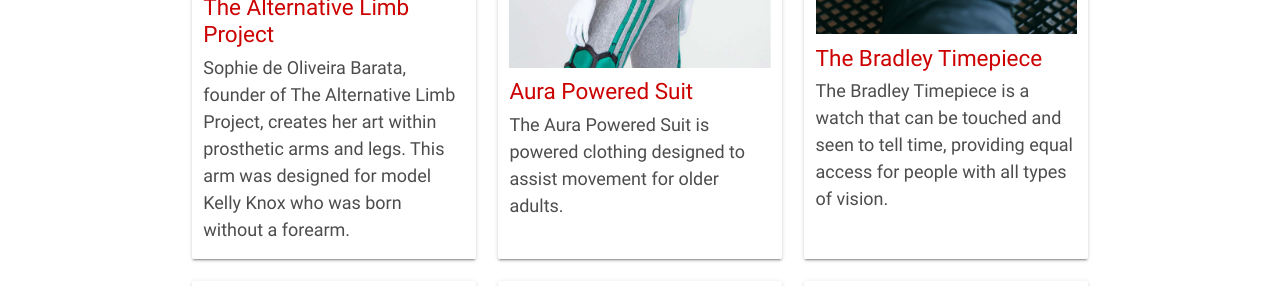
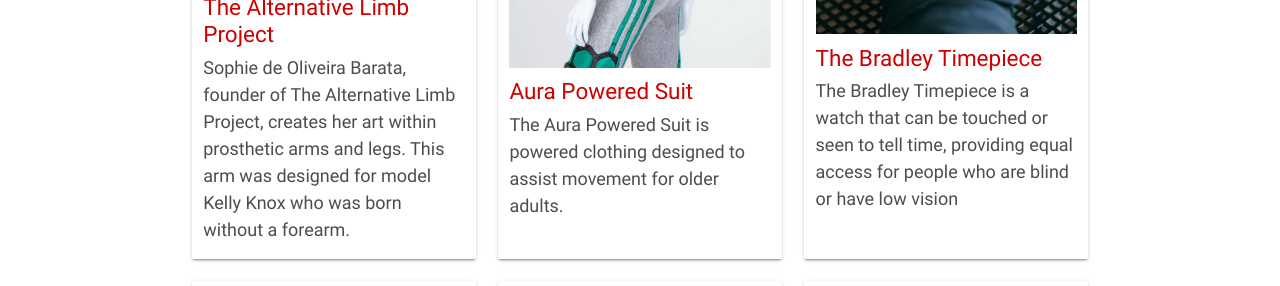
Before and after one commit to WoodburyShortridge/jfkc, a Jekyll site: the page built from index.md, in a window 1280 px wide and 900 px high, scrolled down 502 px. Shown: the part 180-466 px from the top of the window. Built offline with Jekyll 4.4.1, drawn with Linux system fonts in a browser that asks for light colours; nearby versions of some CDN libraries.

Commit message:
intro changes

```diff
--- a/_posts/2017-06-21-The-Bradley-Timepiece.md
+++ b/_posts/2017-06-21-The-Bradley-Timepiece.md
@@ -1,6 +1,6 @@
 ---
 subtitle: Eone Timepieces, Inc.
-description: The Bradley Timepiece is a watch that can be touched and seen to tell time, providing equal access for people with all types of vision.
+description: The Bradley Timepiece is a watch that can be touched or seen to tell time, providing equal access for people who are blind or have low vision
 image: Bradley-2.png
 thumbnail: Bradley-2.png
 link: https://www.eone-time.com
```
